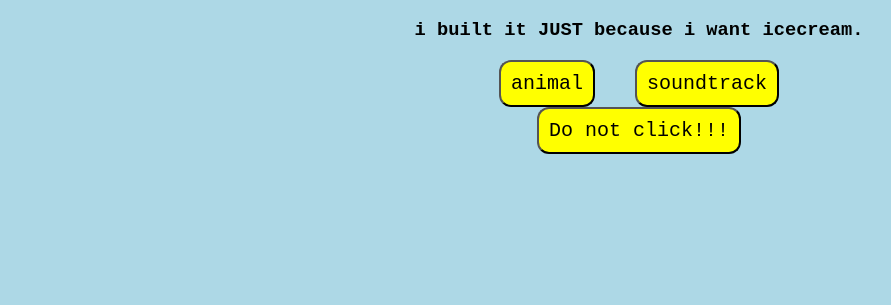
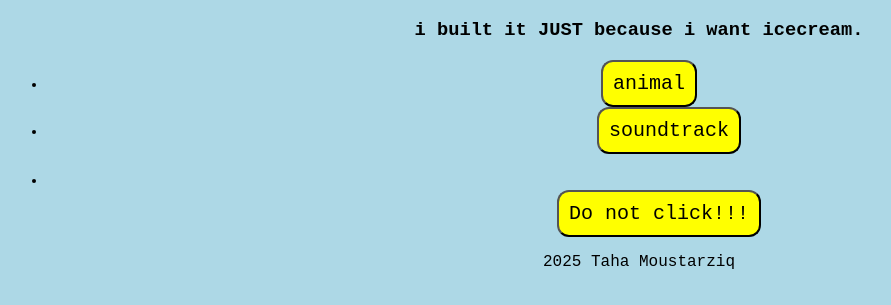
Before and after one commit to homoudahmed28-coder/swirl1, a plain HTML site: page index.html in a window 1280 px wide. Shown: the part 61-366 px from the top of the page, without its empty margins (1-892 px from the left). Drawn offline with Linux system fonts and the light colour scheme.

Commit message:
Refactor index.html to include footer and list items

```diff
--- a/index.html
+++ b/index.html
@@ -10,9 +10,16 @@
 <body>
     <h1>THIS IS MY WEBSITE</h1>
     <h3>i built it <strong class="i">JUST </strong> because i want icecream.</h3>
+<ul>
+  <li><a href="animal.html" class="an"><button>animal</button></a></li>
+  <li><a href="soundtrack.html" class="s"><button>soundtrack</button></li>
+  <li>    <BR> <a href="rickroll.html" class="rick"><button >Do not click!!!</button></a></li>
+</ul>
+</a>
 
-<a href="animal.html" class="an"><button>animal</button></a><a href="soundtrack.html" class="s"><button>soundtrack</button></a>
 
-    <BR> <a href="rickroll.html" class="rick"><button >Do not click!!!</button></a>
+         <footer >
+                <span>2025 Taha Moustarziq</span>
+         </footer>
 </body>
 </html>
```
